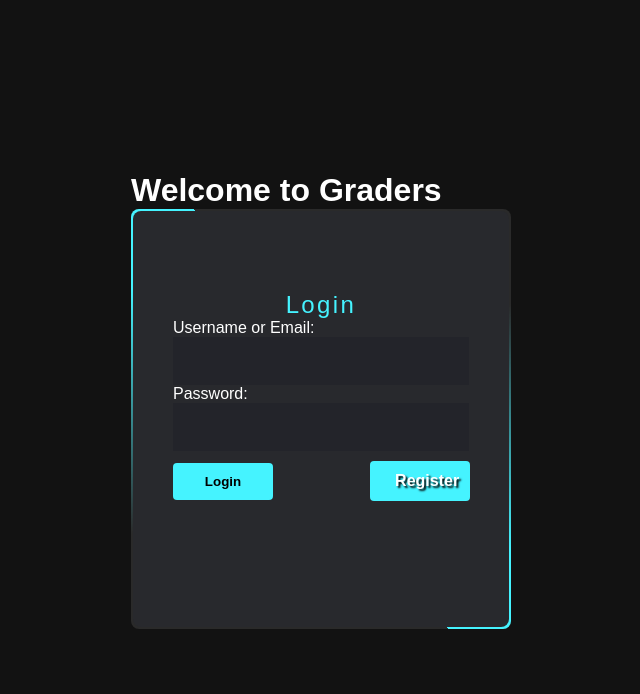
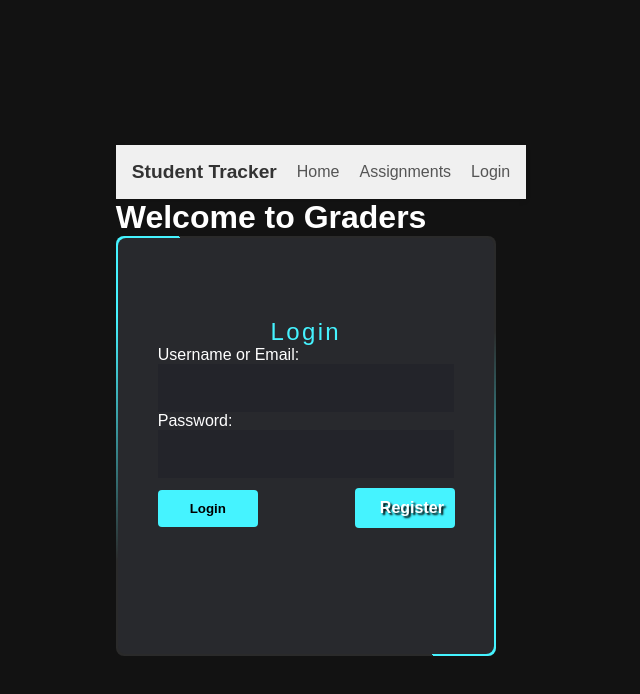
Before and after one commit to Dtatum0826/Student-tracker-UI, a React (Create React App) app: page / in a window 1280 px wide. Shown: the top 694 px of the page, without its empty margins (319-959 px from the left). Built offline with nearby package versions, Linux system fonts and the light colour scheme.

Commit message:
Created the navbar component

```diff
--- a/src/App.js
+++ b/src/App.js
@@ -10,6 +10,8 @@ import EmailVerificationPage from './Components/EmailVerification';
 import PasswordReset from './Components/PasswordReset';
 import Assignments from './Components/Assignments';
 import LandingPage from './Components/LandingPage';
+import Navbar from './common/Navbar';
+
 
 const PrivateRoute = ({ element: Element, ...rest }) => {
   return (
@@ -23,6 +25,7 @@ const PrivateRoute = ({ element: Element, ...rest }) => {
 const App = () => {
   return (
    <BrowserRouter basename='/'>
+    <Navbar/>
     <Routes>
       <Route path='/' element={<Login />} />
       <Route path='/landing-page' element={<LandingPage />} />
--- /dev/null
+++ b/src/common/Navbar.jsx
@@ -0,0 +1,27 @@
+
+import { Link } from 'react-router-dom';
+import '../styles/Navbar.css'; // Import CSS for styling
+
+
+const Navbar = () => {
+  return (
+    <nav className="navbar">
+      <div className="navbar-brand">
+        <Link to="/landing-page">Student Tracker</Link>
+      </div>
+      <ul className="navbar-links">
+        <li>
+          <Link to="/landing-page">Home</Link>
+        </li>
+        <li>
+          <Link to="/assignments">Assignments</Link>
+        </li>
+        <li>
+          <Link to="/">Login</Link>
+        </li>
+        </ul>
+    </nav>
+  );
+};
+
+export default Navbar;
--- /dev/null
+++ b/src/styles/Navbar.css
@@ -0,0 +1,31 @@
+.navbar {
+  display: flex;
+  justify-content: space-between;
+  align-items: center;
+  background-color: #f0f0f0;
+  padding: 1rem;
+  box-shadow: 0px 2px 5px rgba(0, 0, 0, 0.1);
+}
+
+.navbar-brand a {
+  font-size: 1.2rem;
+  font-weight: bold;
+  color: #333;
+  text-decoration: none;
+}
+
+.navbar-links {
+  list-style: none;
+  margin: 0;
+  padding: 0;
+}
+
+.navbar-links li {
+  display: inline-block;
+  margin-left: 20px;
+}
+
+.navbar-links a {
+  color: #555;
+  text-decoration: none;
+}
```
